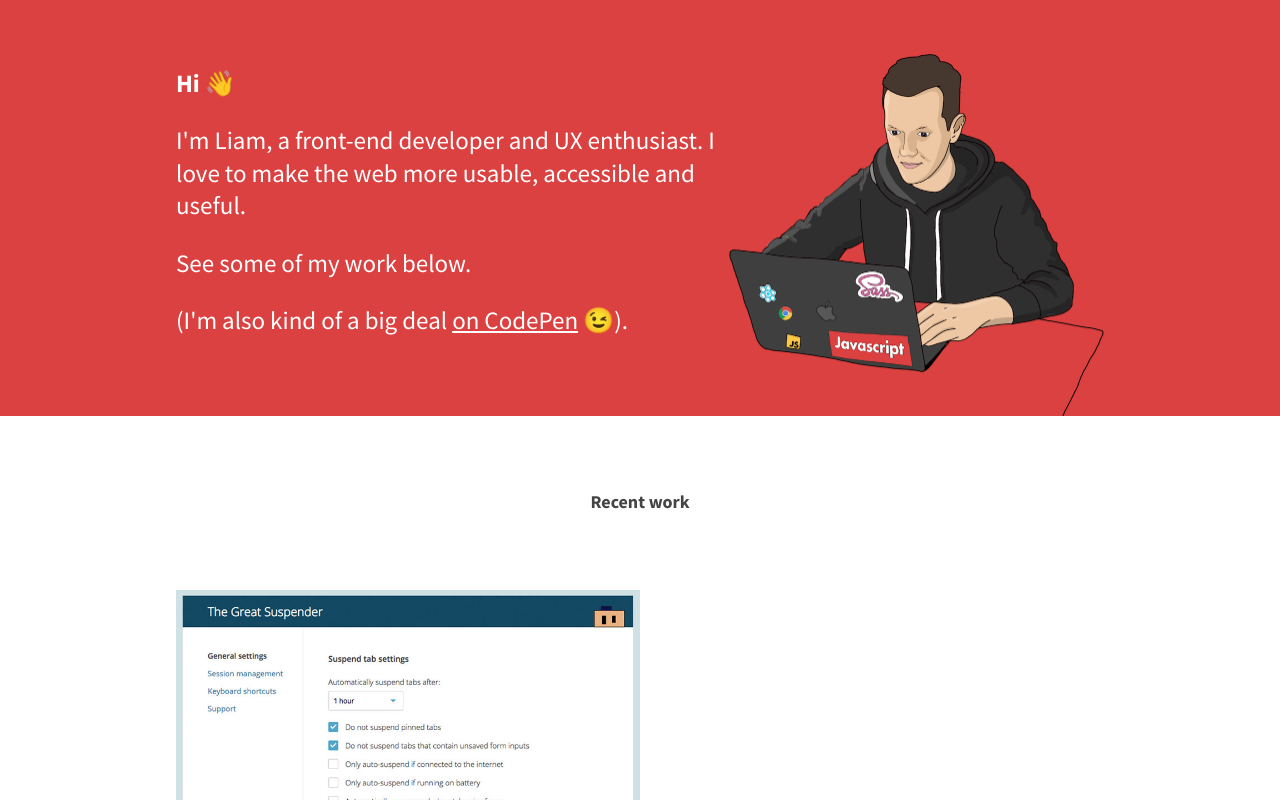
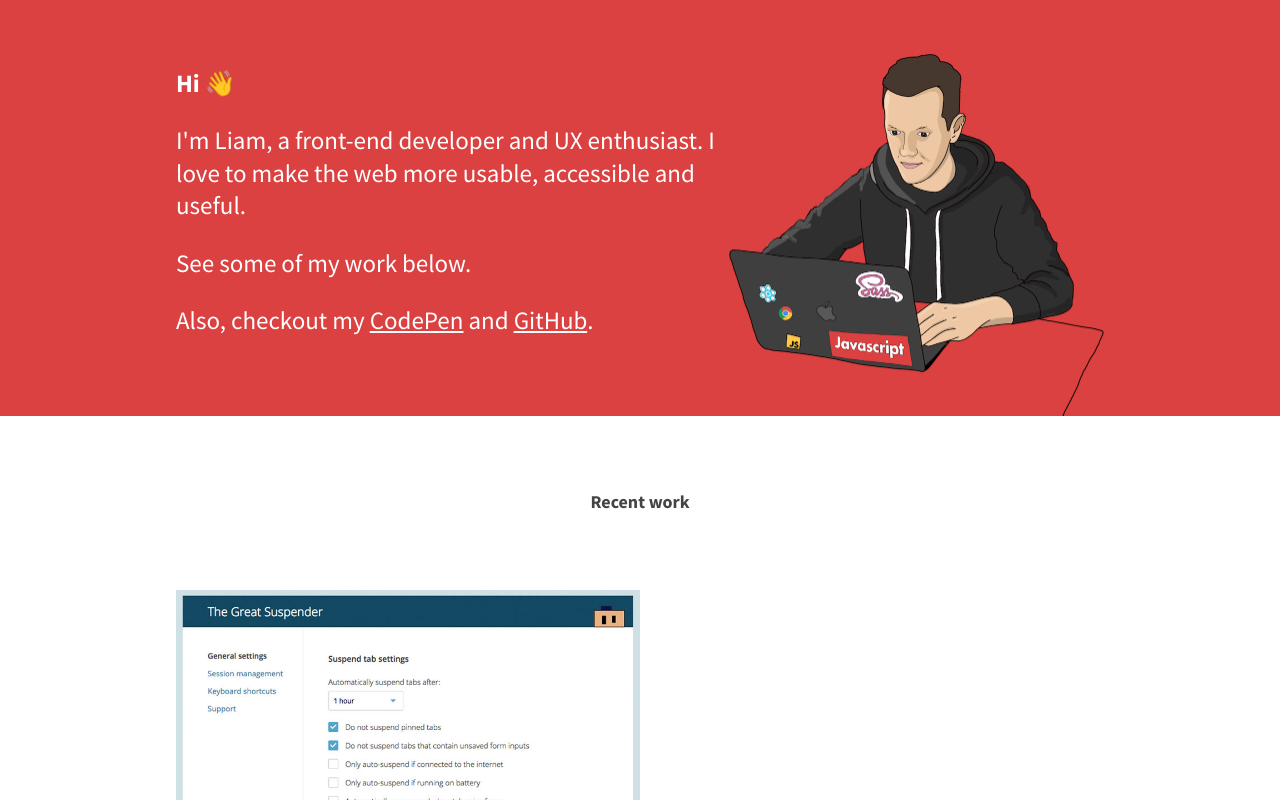
Before and after one commit to liamjohnston/portfolio, a React (Create React App) app: page / in a window 1280 px wide. Shown: the top 800 px of the page. Built offline with nearby package versions, Linux system fonts and the light colour scheme.

Commit message:
Content tweak

```diff
--- a/src/Components/Home.js
+++ b/src/Components/Home.js
@@ -24,15 +24,22 @@
                 <p>See some of my work below.</p>
 
                 <p className="text-small">
-                  (I'm also kind of a big deal{' '}
+                  Also, checkout my{' '}
                   <a
                     href="https://codepen.io/liamj/"
                     target="_blank"
                     rel="noopener noreferrer"
                   >
-                    on CodePen
+                    CodePen
                   </a>{' '}
-                  😉).
+                  and{' '}
+                  <a
+                    href="https://github.com/liamjohnston/"
+                    target="_blank"
+                    rel="noopener noreferrer"
+                  >
+                    GitHub
+                  </a>.
                 </p>
               </div>
               <div className="intro-img">
```
